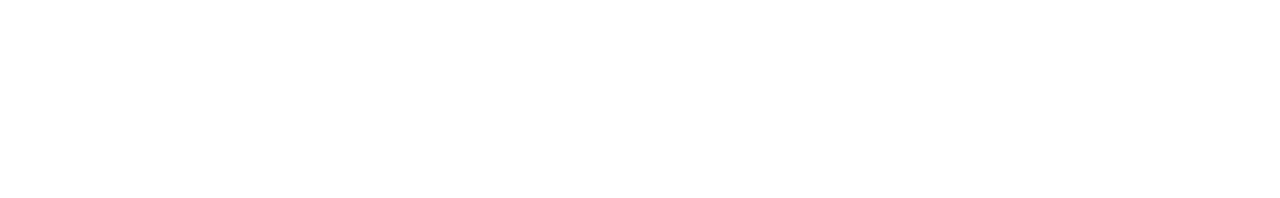
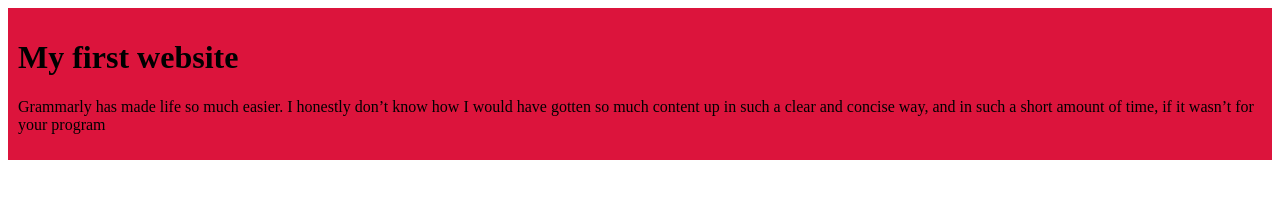
Before and after one commit to Sudepta-14/my-first-github-repo, a plain HTML site: page index.html in a window 1280 px wide. Drawn offline with Linux system fonts and the light colour scheme.

Commit message:
added the first blog

```diff
--- a/index.html
+++ b/index.html
@@ -5,9 +5,15 @@
     <meta charset="UTF-8">
     <meta name="viewport" content="width=device-width, initial-scale=1.0">
     <title>My first github</title>
+    <link rel="stylesheet" href="styles/blog.css">
 </head>
 
 <body>
+    <div>
+        <h1>My first website</h1>
+        <p>Grammarly has made life so much easier. I honestly don’t know how I would have gotten so much content up in
+            such a clear and concise way, and in such a short amount of time, if it wasn’t for your program</p>
+    </div>
 
 </body>
 
--- /dev/null
+++ b/styles/blog.css
@@ -0,0 +1,4 @@
+div {
+    background-color: crimson;
+    padding: 10px;
+}
```
